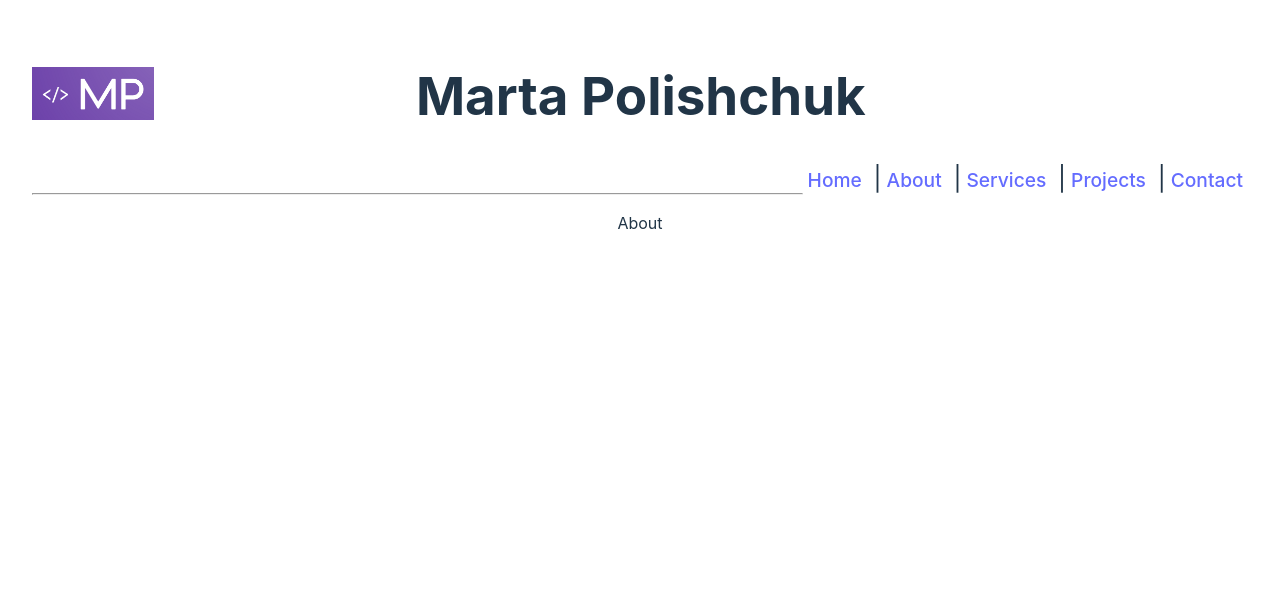
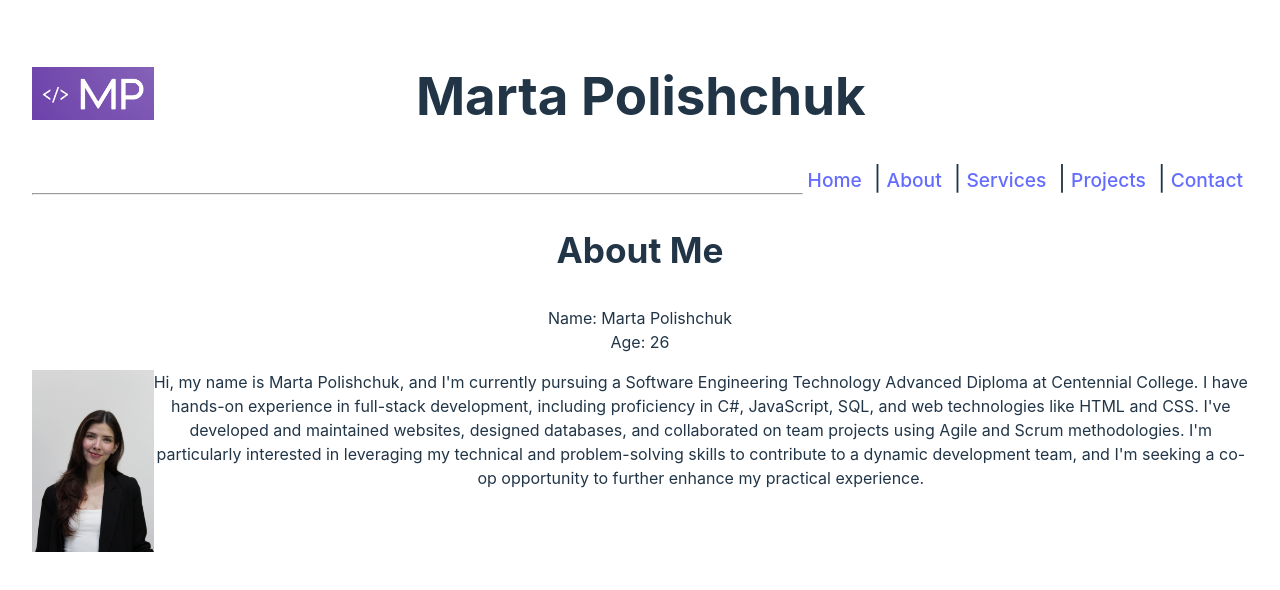
Before and after one commit to martapolii/www.martapolii.com, a React (Vite) app in the folder client/: page /about in a window 1280 px wide. Shown: the top 590 px of the page. Built offline with nearby package versions, Linux system fonts and the light colour scheme.

Commit message:
Add content to About me page

```diff
--- a/client/src/components/about.jsx
+++ b/client/src/components/about.jsx
@@ -8,7 +8,10 @@ Date: October 1, 2024
 export default function About() {
   return (
     <>
-      <p>About</p>
+      <h2>About Me</h2>
+      <p>Name: Marta Polishchuk <br/> Age: 26 <br/></p>
+      <img src="./src/assets/headshot.jpg"></img>
+      <p>Hi, my name is Marta Polishchuk, and I'm currently pursuing a Software Engineering Technology Advanced Diploma at Centennial College. I have hands-on experience in full-stack development, including proficiency in C#, JavaScript, SQL, and web technologies like HTML and CSS. I've developed and maintained websites, designed databases, and collaborated on team projects using Agile and Scrum methodologies. I'm particularly interested in leveraging my technical and problem-solving skills to contribute to a dynamic development team, and I'm seeking a co-op opportunity to further enhance my practical experience.</p>
     </>
   );
 }
```
Also changed, not shown: client/src/assets/headshot.jpg (added).
